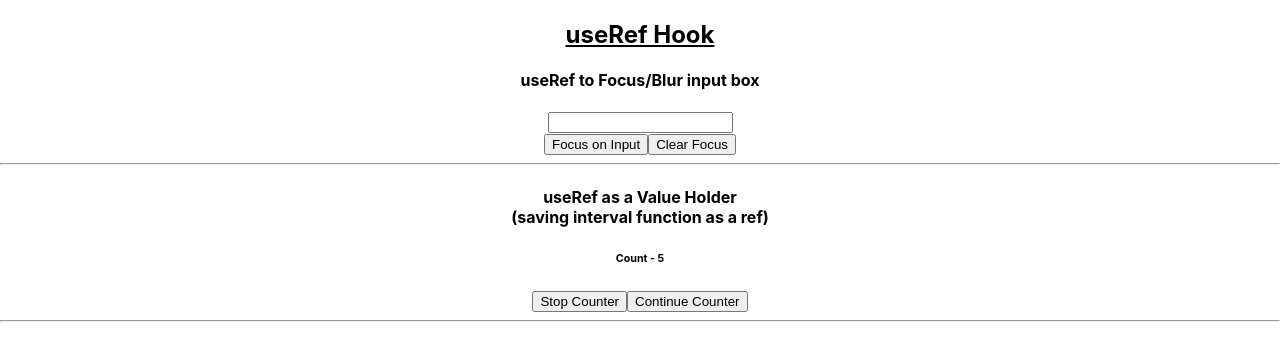
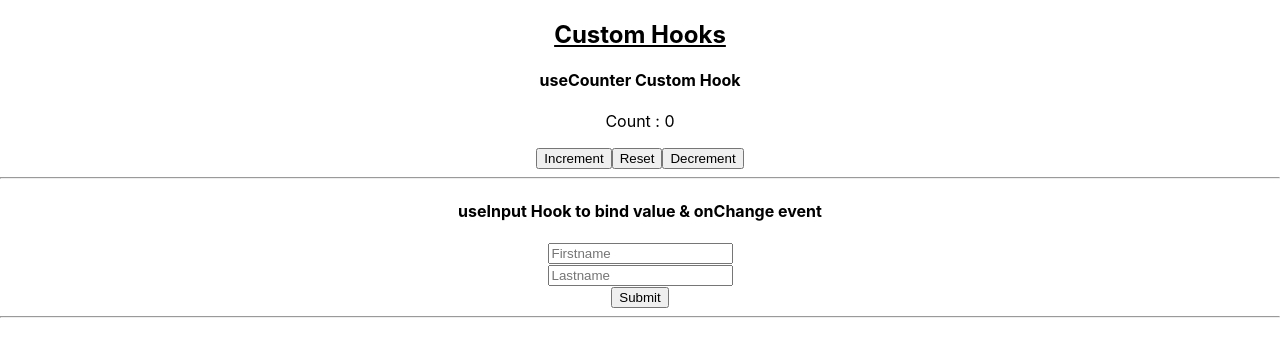
Before and after one commit to AmanKamani/react-topics, a React (Create React App) app: page / in a window 1280 px wide. Shown: the top 360 px of the page. Built offline with nearby package versions, Linux system fonts and the light colour scheme.

Commit message:
Custom Hooks:
Created 2 custom hooks

1.useCounter: To have a counter functionality.
2.useInput: To bind the value & onChange events for Input fields.

- Updated README.

```diff
--- a/src/App.tsx
+++ b/src/App.tsx
@@ -8,6 +8,7 @@ import UseReducerHook from './hooks/useReducerHook/useReducerHook';
 import UseCallbackHook from './hooks/useCallbackHook/5-useCallbackHook';
 import UseMemoHook from './hooks/useMemoHook/6-useMemoHook';
 import UseRefHook from './hooks/useRefHook/useRefHook';
+import CustomHooks from './hooks/customHooks/customHooks';
 
 function App() {
   return (
@@ -24,7 +25,9 @@ function App() {
 
       {/* <UseMemoHook /> */}
 
-      <UseRefHook />
+      {/* <UseRefHook /> */}
+
+      <CustomHooks />
     </div>
   );
 }
--- /dev/null
+++ b/src/hooks/customHooks/1-customCounter/ch-component1.tsx
@@ -0,0 +1,17 @@
+import React, { useEffect, useState } from 'react'
+import useCounterHook from './useCounterHook';
+
+function ChComponent1() {
+
+    const [count, incrementCount, decrementCount, resetCount] = useCounterHook(0, 5);
+
+    return (<>
+        <h4>useCounter Custom Hook</h4>
+        <p>Count : {count}</p>
+        <button onClick={incrementCount}>Increment</button>
+        <button onClick={resetCount}>Reset</button>
+        <button onClick={decrementCount}>Decrement</button>
+    </>);
+}
+
+export default ChComponent1
--- /dev/null
+++ b/src/hooks/customHooks/1-customCounter/useCounterHook.tsx
@@ -0,0 +1,16 @@
+import { useState } from 'react'
+
+function useCounterHook(initialValue: number = 0, interval: number = 1) {
+
+    const [count, setCount] = useState(initialValue);
+
+    const incrementCount = () => setCount(prevCount => prevCount + interval);
+
+    const decrementCount = () => setCount(prevCount => prevCount - interval);
+
+    const resetCount = () => setCount(initialValue);
+
+    return [count, incrementCount, decrementCount, resetCount] as const;
+}
+
+export default useCounterHook
--- /dev/null
+++ b/src/hooks/customHooks/2-customInputBinder/ch-component2.tsx
@@ -0,0 +1,34 @@
+import React, { useState } from 'react'
+import useInput from './useInputHook';
+
+function ChComponent2() {
+    const [firstname, bindFnm, resetFnm] = useInput('');
+    const [lastname, bindLnm, resetLnm] = useInput('');
+
+    const onFormSubmit = (event: any) => {
+        event.preventDefault();
+        alert(`Hello ${firstname} ${lastname}`);
+        resetFnm();
+        resetLnm();
+    }
+
+    return (<>
+        <h4>useInput Hook to bind value & onChange event</h4>
+
+        <form onSubmit={onFormSubmit}>
+            <input
+                type="text"
+                placeholder="Firstname"
+                { ...bindFnm } />
+            <br />
+            <input
+                type="text"
+                placeholder="Lastname"
+                {...bindLnm} />
+            <br />
+            <button type='submit'>Submit</button>
+        </form>
+    </>)
+}
+
+export default ChComponent2
--- /dev/null
+++ b/src/hooks/customHooks/2-customInputBinder/useInputHook.tsx
@@ -0,0 +1,18 @@
+import React, { useState } from 'react'
+
+function useInput(initialValue: string | number) {
+    const [value, setValue] = useState(initialValue);
+
+    const reset = () => {
+        setValue(initialValue);
+    }
+
+    const bind = {
+        value,
+        onChange: (event: any) => setValue(event.target.value)
+    };
+
+    return [ value, bind, reset ] as const;
+}
+
+export default useInput
--- /dev/null
+++ b/src/hooks/customHooks/customHooks.tsx
@@ -0,0 +1,18 @@
+import React from 'react'
+import TitleComponent from '../../common/title.component'
+import ChComponent1 from './1-customCounter/ch-component1'
+import ChComponent2 from './2-customInputBinder/ch-component2'
+
+function CustomHooks() {
+    return (<>
+        <TitleComponent title='Custom Hooks' />
+
+        <ChComponent1 />
+        <hr />
+
+        <ChComponent2 />
+        <hr/>
+    </>)
+}
+
+export default CustomHooks
```
Also changed, not shown: 1 other file (tests, documents, lock files or other folders).
